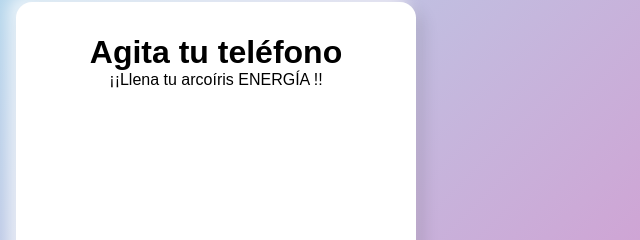
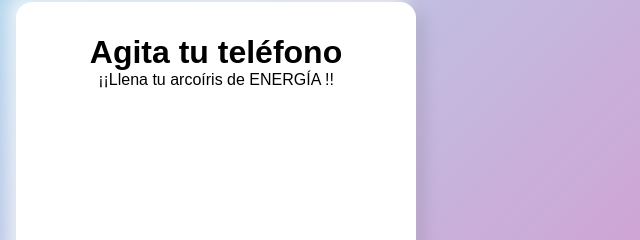
Before and after one commit to Kvw1L0/Summer, a plain HTML site: page index.html in a window 1280 px wide. Shown: the part 238-478 px from the top of the page, 0-640 px from the left. Drawn offline with nearby package versions, Linux system fonts and the light colour scheme.

Commit message:
Update index.html

```diff
--- a/index.html
+++ b/index.html
@@ -12,7 +12,7 @@
   <div id="app">
     <div class="card">
       <h1 id="title">Agita tu teléfono</h1>
-      <p id="subtitle">¡¡Llena tu arcoíris ENERGÍA !!</p>
+      <p id="subtitle">¡¡Llena tu arcoíris de ENERGÍA !!</p>
       <svg id="rainbow" viewBox="0 0 220 120" xmlns="http://www.w3.org/2000/svg">
         <path class="arc" data-index="7" d="M10 110 A100 100 0 0 1 210 110" />
         <path class="arc" data-index="6" d="M20 110 A85 85 0 0 1 200 110" />
```
